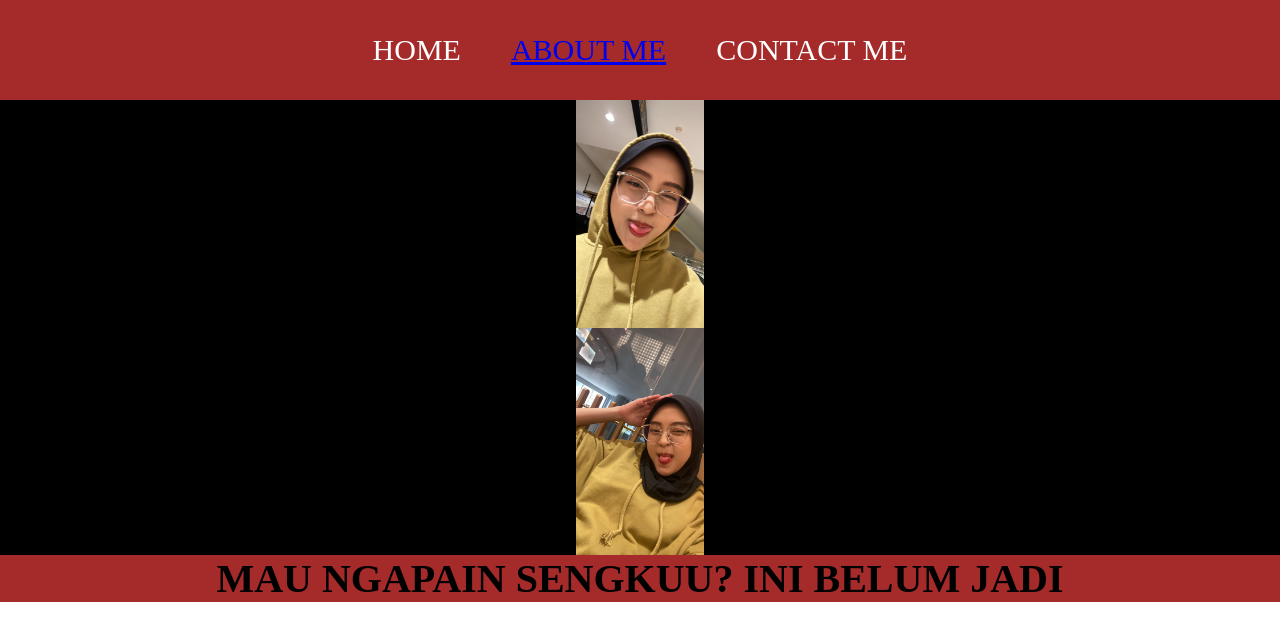
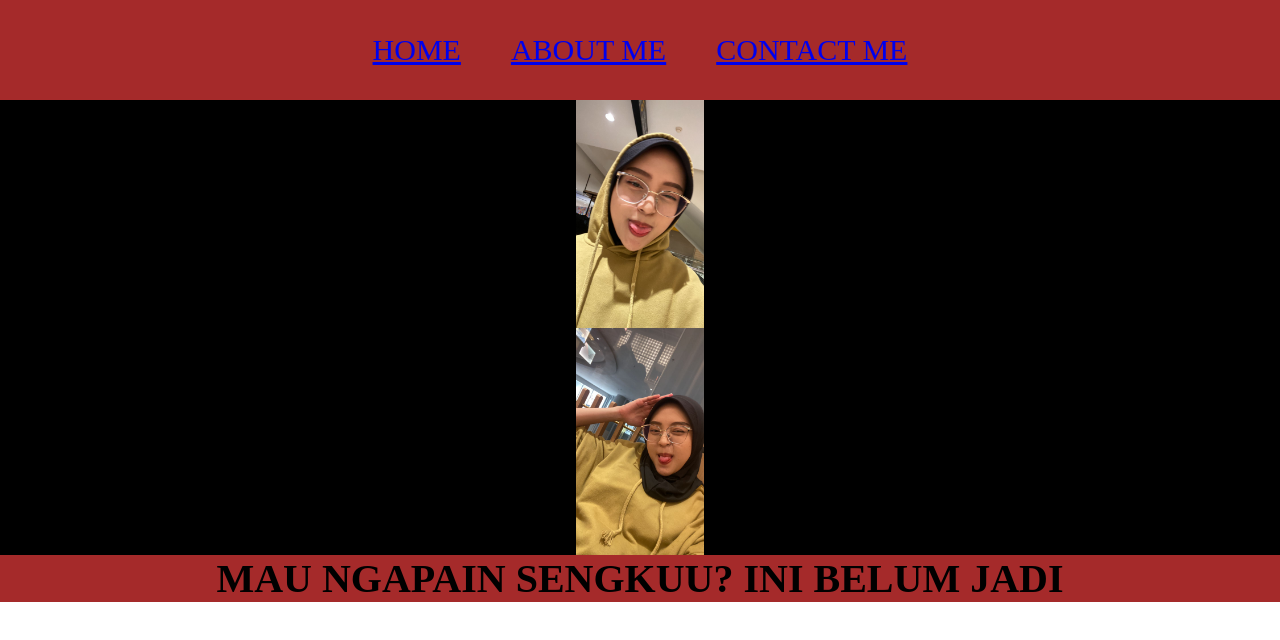
Before and after one commit to RahmatAunillah/Rahmet, a plain HTML site: page index.html in a window 1280 px wide. Drawn offline with Linux system fonts and the light colour scheme.

Commit message:
Add files via upload

```diff
--- a/index.html
+++ b/index.html
@@ -8,11 +8,15 @@
    <!-- NAVIGATION BAR -->
     <div class="container-navbar">
         <ul class="ul-navbar">
-            <li class="li-navbar">HOME</li>
+            <li class="li-navbar">
+              <a href="#">HOME</a>
+            </li>
             <li class="li-navbar">
               <a href="about.html">ABOUT ME</a>
             </li>
-            <li class="li-navbar">CONTACT ME</li>
+            <li class="li-navbar">
+              <a href="contact.html">CONTACT ME</a>
+            </li>
         </ul>
     </div>
    <!-- NAVIGATION BAR SELESAI -->
```
